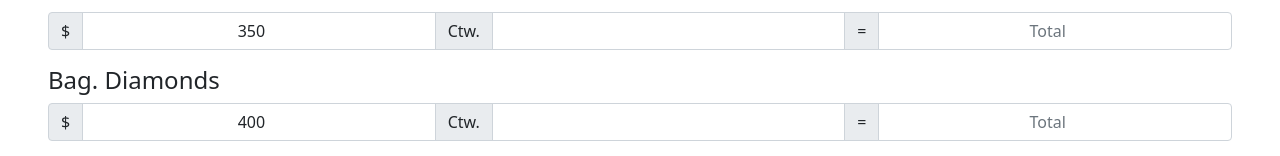
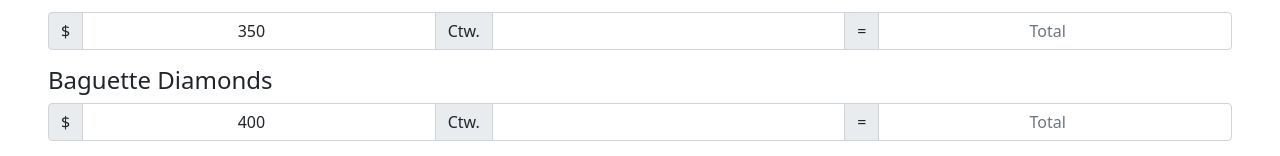
Before and after one commit to AasthaSavaliya/PW-Custom-old, a plain HTML site: page index.html in a window 1280 px wide. Shown: the part 379-535 px from the top of the page. Drawn offline with nearby package versions, Linux system fonts and the light colour scheme.

Commit message:
± bag. --> baguette

```diff
--- a/index.html
+++ b/index.html
@@ -54,7 +54,7 @@
 
 
         <div class="round-diam-container">
-            <h4>Bag. Diamonds</h4>
+            <h4>Baguette Diamonds</h4>
             <div class="input-group mb-3">
                 <span class="input-group-text">$</span>
                 <input type="number" class="form-control text-center rate" value="400" aria-label="Rate" id="rate3" onfocusout="defaultZero(3);">
```
